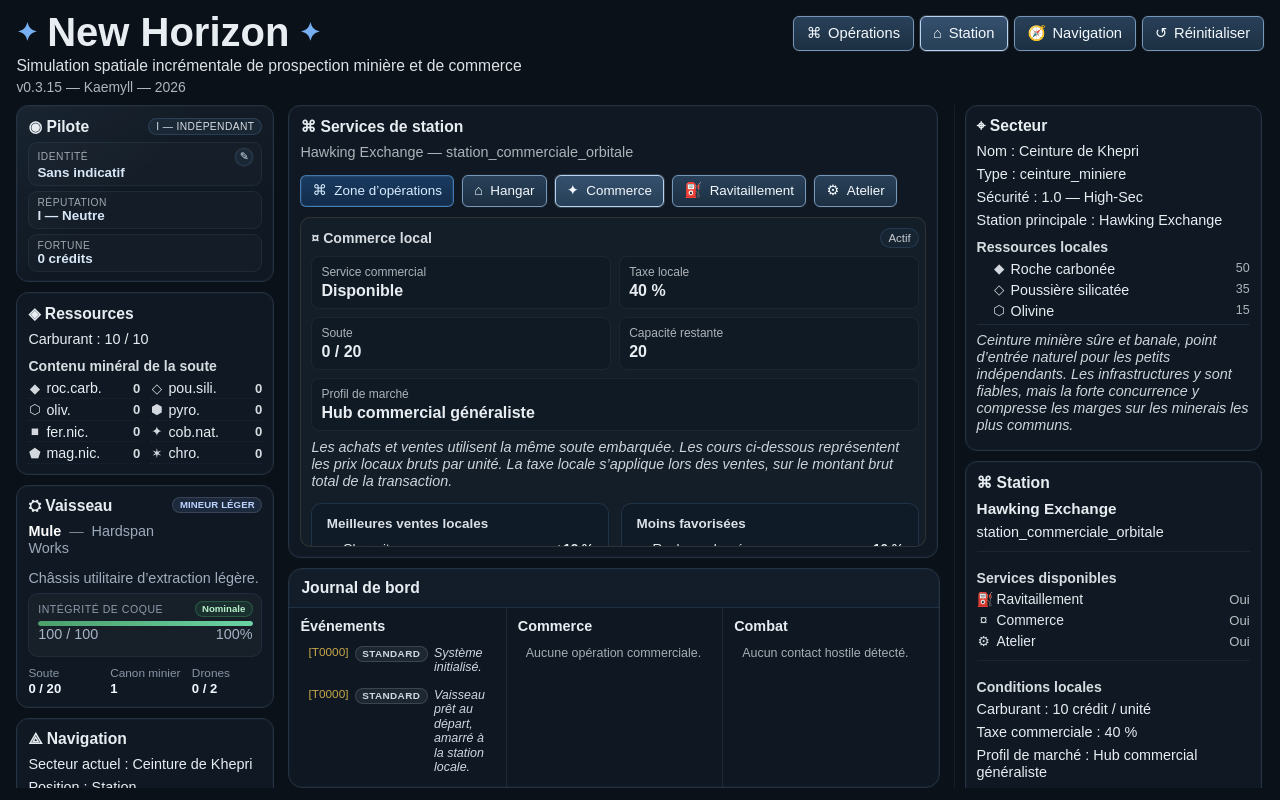
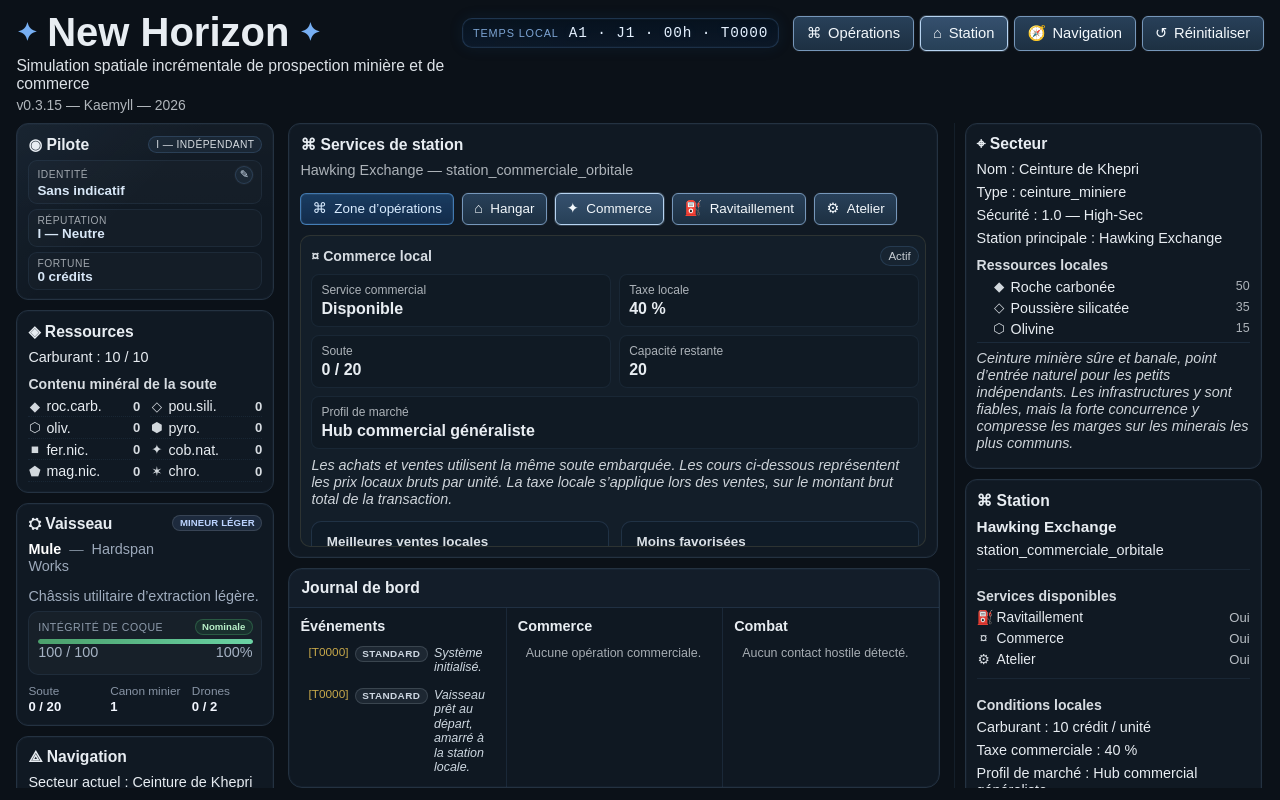
Before and after one commit to Kaemyll/newhorizon, a Vue app: page / in a window 1280 px wide. Built offline with nearby package versions, Linux system fonts and the light colour scheme.

Commit message:
v0.3.15-125 : style(ui): integrer la temporalite globale dans la ligne du header

```diff
--- a/src/App.vue
+++ b/src/App.vue
@@ -52,6 +52,28 @@ const secteurCourantComplet = computed(
 )
 
 const stationCourante = computed(() => secteurCourantComplet.value?.stationPrincipale ?? null)
+
+const temporaliteCourante = computed(() => {
+    const ticksGlobaux = Number(etat.technique?.compteurTicks) || 0
+
+    const ticksParJour = 24
+    const ticksParAn = 8760
+
+    const annee = Math.floor(ticksGlobaux / ticksParAn) + 1
+    const tickDansAnnee = ticksGlobaux % ticksParAn
+    const jour = Math.floor(tickDansAnnee / ticksParJour) + 1
+    const heure = tickDansAnnee % ticksParJour
+
+    return {
+        ticksGlobaux,
+        annee,
+        jour,
+        heure,
+        libelle: `A${annee} · J${jour} · ${String(heure).padStart(2, '0')}h · T${String(
+            ticksGlobaux,
+        ).padStart(4, '0')}`,
+    }
+})
 
 function normaliserSousModeStation() {
     const services = stationCourante.value?.services
@@ -273,7 +295,8 @@ onUnmounted(() => {
       etat.navigation &&
       etat.journal &&
       etat.exploration &&
-      etat.assistance
+      etat.assistance &&
+      etat.technique
     "
     >
         <header class="app-header">
@@ -292,6 +315,13 @@ onUnmounted(() => {
                     <p class="meta-line">
                         v{{ etat.meta?.version }} — {{ etat.meta?.auteur }} — {{ etat.meta?.annee }}
                     </p>
+                </div>
+
+                <div class="header-center">
+                    <div class="time-line" aria-label="Temporalité globale du jeu">
+                        <span class="time-line-label">Temps local</span>
+                        <span class="time-line-value">{{ temporaliteCourante.libelle }}</span>
+                    </div>
                 </div>
 
                 <HeaderActions
--- a/src/assets/styles/layout/header.css
+++ b/src/assets/styles/layout/header.css
@@ -8,10 +8,9 @@
    ========================================================= */
 
 .header-top {
-  display: flex;
-  justify-content: space-between;
-  align-items: flex-start;
-  flex-wrap: wrap;
+  display: grid;
+  grid-template-columns: minmax(320px, 1fr) auto auto;
+  align-items: start;
   gap: 14px;
 }
 
@@ -46,6 +45,50 @@
   opacity: 0.75;
 }
 
+.header-center {
+  display: flex;
+  justify-content: center;
+  align-items: flex-start;
+  padding-top: 6px;
+}
+
+.time-line {
+  display: inline-flex;
+  align-items: center;
+  gap: 10px;
+  width: fit-content;
+  max-width: 100%;
+  padding: 6px 10px;
+  border: 1px solid rgba(125, 184, 255, 0.18);
+  border-radius: 10px;
+  background:
+          linear-gradient(180deg, rgba(7, 18, 31, 0.92), rgba(11, 25, 41, 0.9)),
+          linear-gradient(90deg, rgba(125, 184, 255, 0.08), transparent 45%);
+  box-shadow:
+          inset 0 0 0 1px rgba(125, 184, 255, 0.03),
+          0 0 14px rgba(24, 72, 128, 0.16);
+  overflow: hidden;
+}
+
+.time-line-label {
+  flex: 0 0 auto;
+  font-size: 0.68rem;
+  letter-spacing: 0.08em;
+  text-transform: uppercase;
+  color: #8db8eb;
+  opacity: 0.88;
+}
+
+.time-line-value {
+  min-width: 0;
+  font-family: 'Courier New', monospace;
+  font-size: 0.9rem;
+  letter-spacing: 0.06em;
+  color: #e5f1ff;
+  text-shadow: 0 0 8px rgba(125, 184, 255, 0.12);
+  white-space: nowrap;
+}
+
 .header-actions {
   display: flex;
   flex-wrap: wrap;
--- a/src/assets/styles/layout/responsive.css
+++ b/src/assets/styles/layout/responsive.css
@@ -101,6 +101,15 @@
   .market-rate-grid-three-cols {
     grid-template-columns: 1fr;
   }
+
+  .header-top {
+    grid-template-columns: 1fr;
+  }
+
+  .header-center {
+    justify-content: flex-start;
+    padding-top: 0;
+  }
 }
 
 /* =========================================================
```
